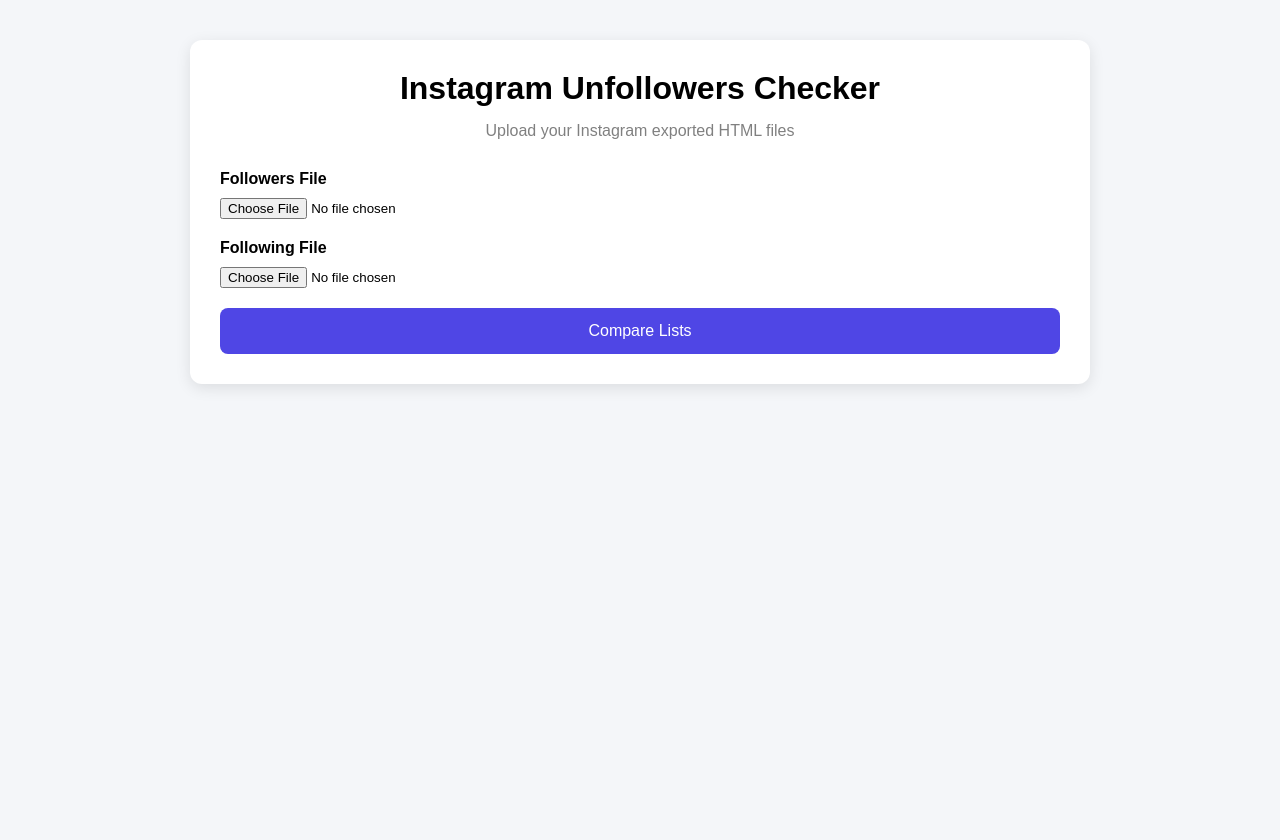
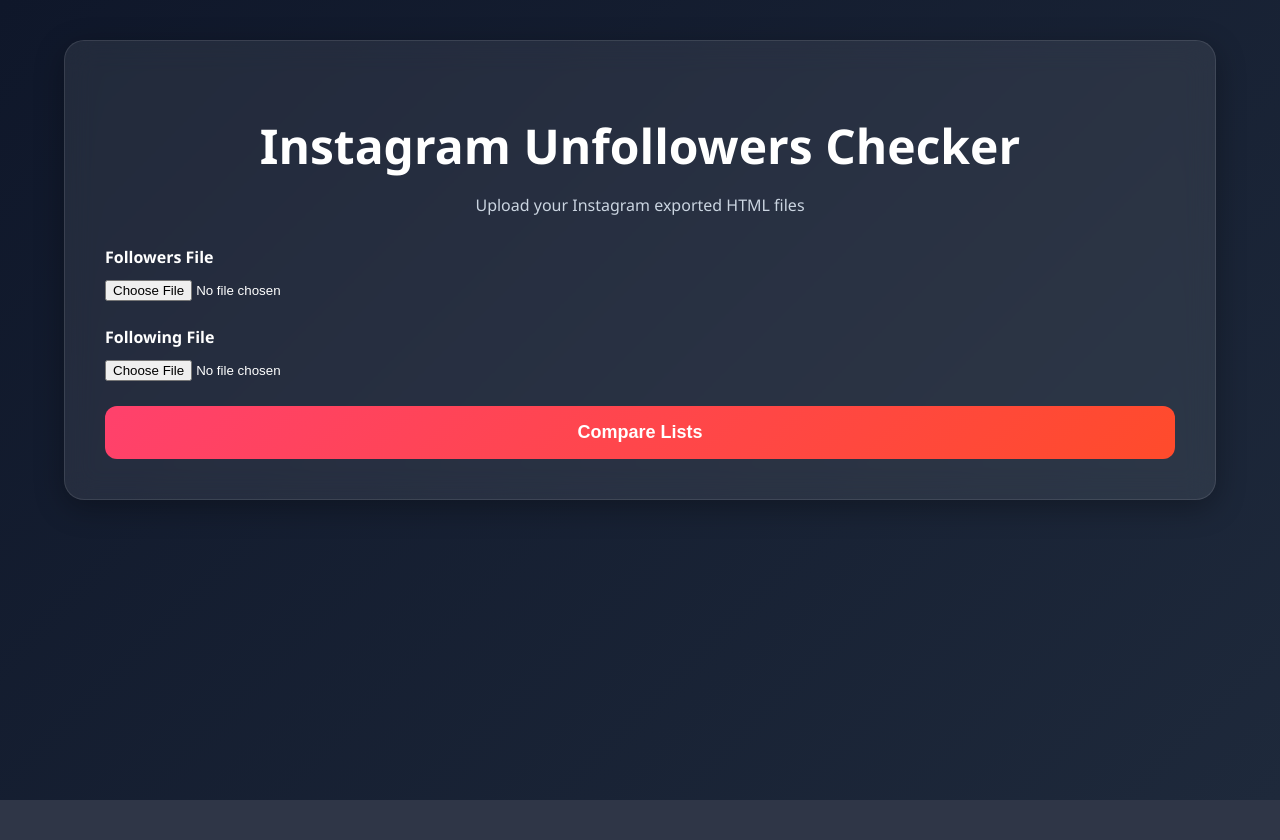
Before and after one commit to omkara24/Instagram-Unfollowers-Checker, a Flask app: page / in a window 1280 px wide. After the commit the page ends 800 px from the top, so only its background shows below. Run offline with Flask 3, Linux system fonts and the light colour scheme.

Commit message:
Updated style.css

```diff
--- a/static/style.css
+++ b/static/style.css
@@ -1,116 +1,128 @@
-* {
-    margin: 0;
-    padding: 0;
-    box-sizing: border-box;
-    font-family: Arial, Helvetica, sans-serif;
+body{
+    margin:0;
+    font-family:'Segoe UI',sans-serif;
+    background:linear-gradient(135deg,#0f172a,#1e293b);
+    min-height:100vh;
+    color:white;
 }
 
-body {
-    background-color: #f4f6f9;
-    min-height: 100vh;
+.container{
+    width:90%;
+    max-width:1200px;
+    margin:auto;
+    padding:40px 0;
 }
 
-.container {
-    width: 90%;
-    max-width: 900px;
-    margin: 40px auto;
+.card{
+    background:rgba(255,255,255,0.08);
+    backdrop-filter:blur(15px);
+    border:1px solid rgba(255,255,255,0.1);
+    border-radius:20px;
+    padding:40px;
+    box-shadow:0 8px 30px rgba(0,0,0,0.3);
 }
 
-.card {
-    background: white;
-    padding: 30px;
-    border-radius: 12px;
-    box-shadow: 0px 4px 15px rgba(0,0,0,0.1);
+h1{
+    text-align:center;
+    font-size:3rem;
+    margin-bottom:10px;
 }
 
-h1 {
-    text-align: center;
-    margin-bottom: 15px;
+.subtitle{
+    text-align:center;
+    color:#cbd5e1;
+    margin-bottom:30px;
 }
 
-.subtitle {
-    text-align: center;
-    color: gray;
-    margin-bottom: 30px;
+.file-group{
+    margin-bottom:25px;
 }
 
-.file-group {
-    margin-bottom: 20px;
+.file-group label{
+    display:block;
+    margin-bottom:10px;
+    font-weight:600;
 }
 
-.file-group label {
-    display: block;
-    margin-bottom: 10px;
-    font-weight: bold;
+.btn{
+    width:100%;
+    border:none;
+    padding:16px;
+    border-radius:12px;
+    background:linear-gradient(
+        135deg,
+        #ff416c,
+        #ff4b2b
+    );
+    color:white;
+    font-size:18px;
+    font-weight:600;
+    cursor:pointer;
+    transition:.3s;
 }
 
-input[type="file"] {
-    width: 100%;
+.btn:hover{
+    transform:translateY(-2px);
 }
 
-.btn {
-    width: 100%;
-    border: none;
-    padding: 14px;
-    border-radius: 8px;
-    background: #4f46e5;
-    color: white;
-    cursor: pointer;
-    font-size: 16px;
+.stats{
+    display:flex;
+    gap:20px;
+    margin-bottom:30px;
+    flex-wrap:wrap;
 }
 
-.btn:hover {
-    background: #4338ca;
+.stat-card{
+    flex:1;
+    min-width:220px;
+    background:rgba(255,255,255,0.08);
+    backdrop-filter:blur(15px);
+    border-radius:20px;
+    padding:30px;
+    text-align:center;
+    box-shadow:0 8px 20px rgba(0,0,0,0.3);
 }
 
-.stats {
-    display: flex;
-    gap: 20px;
-    margin-bottom: 30px;
-    flex-wrap: wrap;
+.stat-card h2{
+    color:#cbd5e1;
+    margin-bottom:10px;
 }
 
-.stat-card {
-    flex: 1;
-    min-width: 180px;
-    background: white;
-    padding: 20px;
-    border-radius: 12px;
-    text-align: center;
-    box-shadow: 0px 4px 15px rgba(0,0,0,0.1);
+.stat-card p{
+    font-size:2.5rem;
+    font-weight:bold;
 }
 
-.stat-card h2 {
-    margin-bottom: 10px;
+.results{
+    background:rgba(255,255,255,0.08);
+    backdrop-filter:blur(15px);
+    border-radius:20px;
+    padding:30px;
+    box-shadow:0 8px 20px rgba(0,0,0,0.3);
 }
 
-.stat-card p {
-    font-size: 24px;
-    font-weight: bold;
+.results h2{
+    margin-bottom:20px;
 }
 
-.results {
-    background: white;
-    padding: 25px;
-    border-radius: 12px;
-    box-shadow: 0px 4px 15px rgba(0,0,0,0.1);
+.results ul{
+    list-style:none;
+    padding:0;
 }
 
-.results ul {
-    list-style: none;
+.results li{
+    padding:14px;
+    margin-bottom:10px;
+    border-radius:10px;
+    background:rgba(255,255,255,0.05);
 }
 
-.results li {
-    padding: 10px;
-    border-bottom: 1px solid #eee;
+.back-btn{
+    display:inline-block;
+    margin-top:20px;
+    padding:12px 20px;
+    border-radius:10px;
+    background:#ff416c;
+    color:white;
+    text-decoration:none;
 }
-
-.back-btn {
-    display: inline-block;
-    margin-top: 20px;
-    text-decoration: none;
-    background: #4f46e5;
-    color: white;
-    padding: 10px 20px;
-    border-radius: 8px;
-}
```
